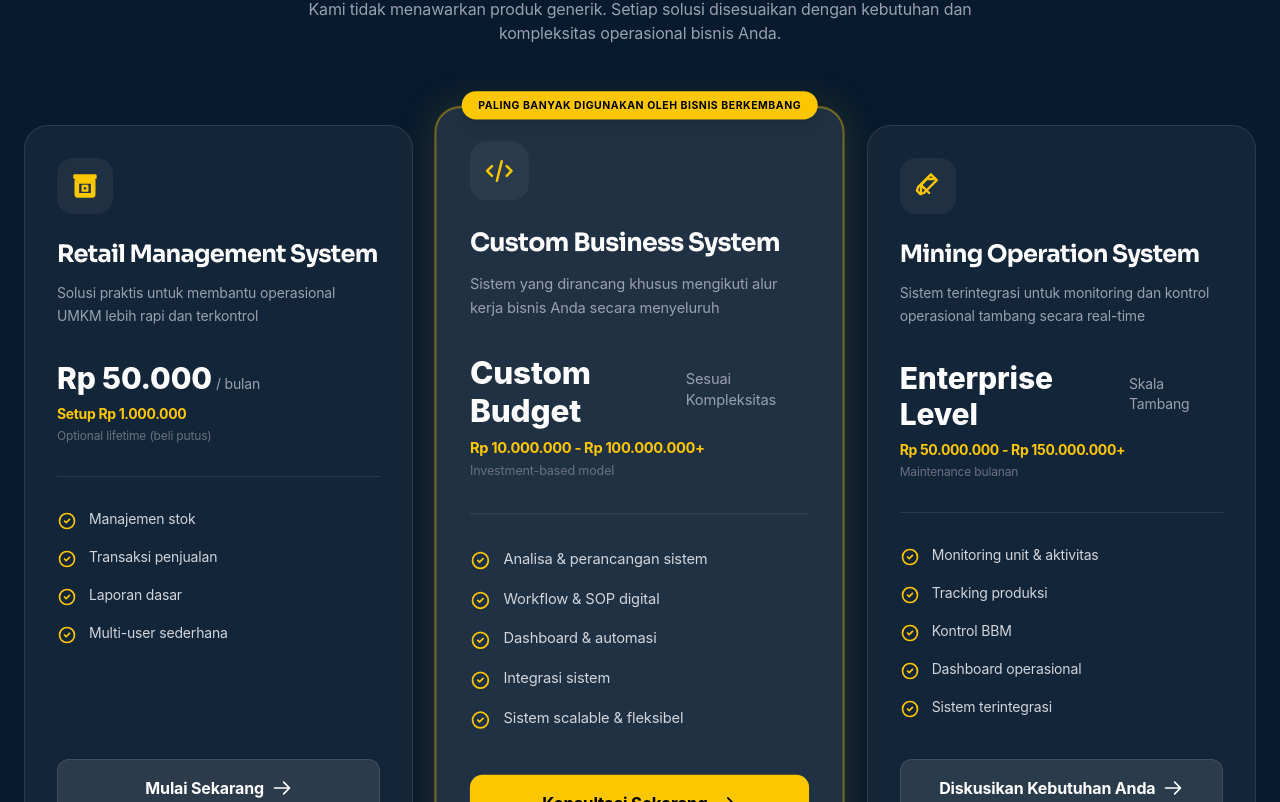
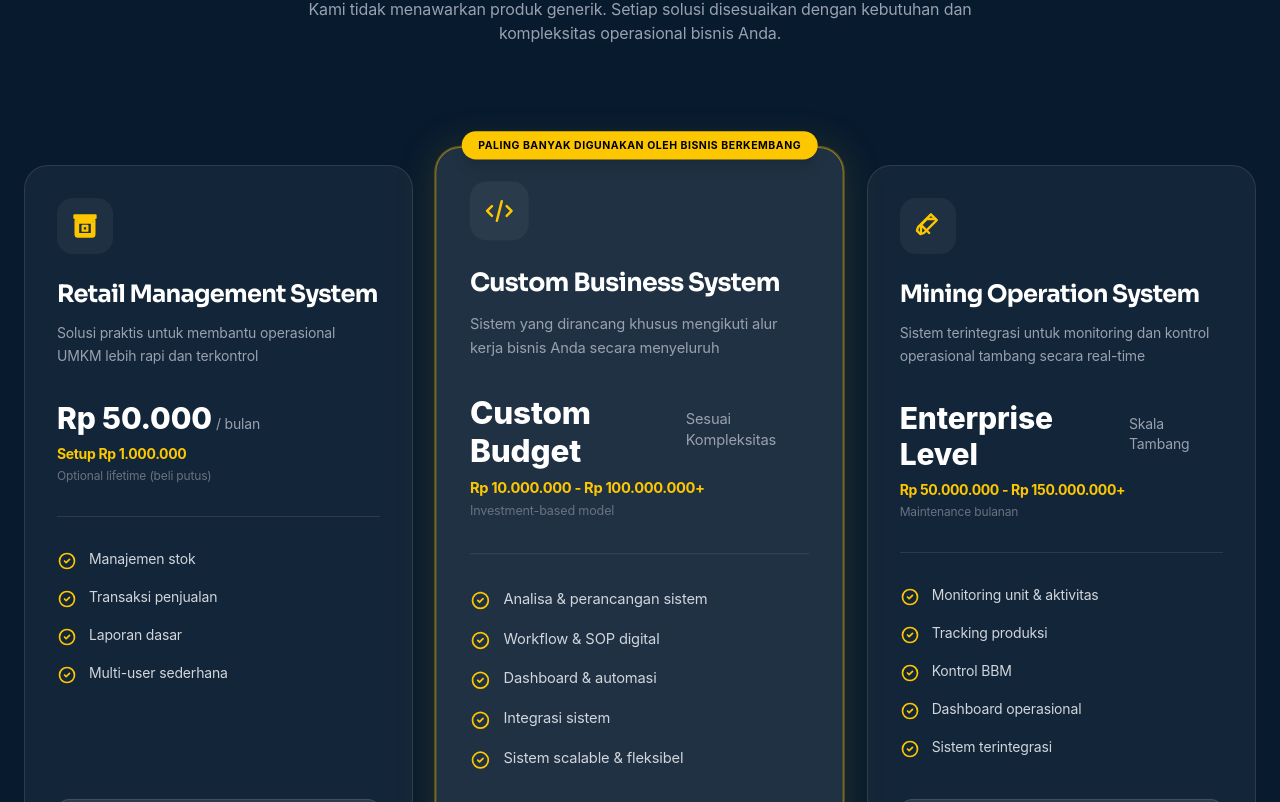
Before and after one commit to ferdiarmond-Project/Tradixasystems.com, a Next.js app: page / in a window 1280 px wide. Shown: the part 6678-7480 px from the top of the page. Built offline with nearby package versions, Linux system fonts and the light colour scheme; no server answers.

Commit message:
fix: resolve mobile label clipping and add premium scroll indicator for showcase

```diff
--- a/components/Investment.tsx
+++ b/components/Investment.tsx
@@ -170,7 +170,7 @@ export default function Investment() {
         </FadeInSection>
 
         {/* PRICING TABLE — Updated with horizontal scroll for mobile */}
-        <div className="flex lg:grid lg:grid-cols-3 gap-6 lg:gap-8 items-stretch mb-8 lg:mb-24 overflow-x-auto lg:overflow-x-visible pb-8 lg:pb-0 snap-x snap-mandatory scrollbar-hide pricing-scroll-container">
+        <div className="flex lg:grid lg:grid-cols-3 gap-6 lg:gap-8 items-stretch mb-8 lg:mb-24 overflow-x-auto lg:overflow-x-visible pt-10 pb-8 lg:pb-0 snap-x snap-mandatory scrollbar-hide pricing-scroll-container">
           {solutionPlans.map((plan, i) => (
             <FadeInSection key={i} className="h-full flex-shrink-0 w-[85vw] sm:w-[400px] lg:w-auto snap-center">
               <div className={`relative h-full flex flex-col rounded-3xl p-8 transition-all duration-300 border ${
--- a/components/Showcase.tsx
+++ b/components/Showcase.tsx
@@ -68,6 +68,12 @@ export default function Showcase() {
           </div>
         </div>
 
+        {/* Mobile Swipe Indicator (Premium White) */}
+        <div className="flex lg:hidden flex-col items-center gap-2 mt-4 animate-pulse">
+          <div className="w-12 h-1 rounded-full bg-white/40 shadow-[0_0_10px_rgba(255,255,255,0.3)]"></div>
+          <span className="text-[10px] text-white/30 uppercase tracking-[0.2em] font-medium">Geser</span>
+        </div>
+
         <div className="mt-16 text-center">
           <Link
             href="/case-studies"
```
